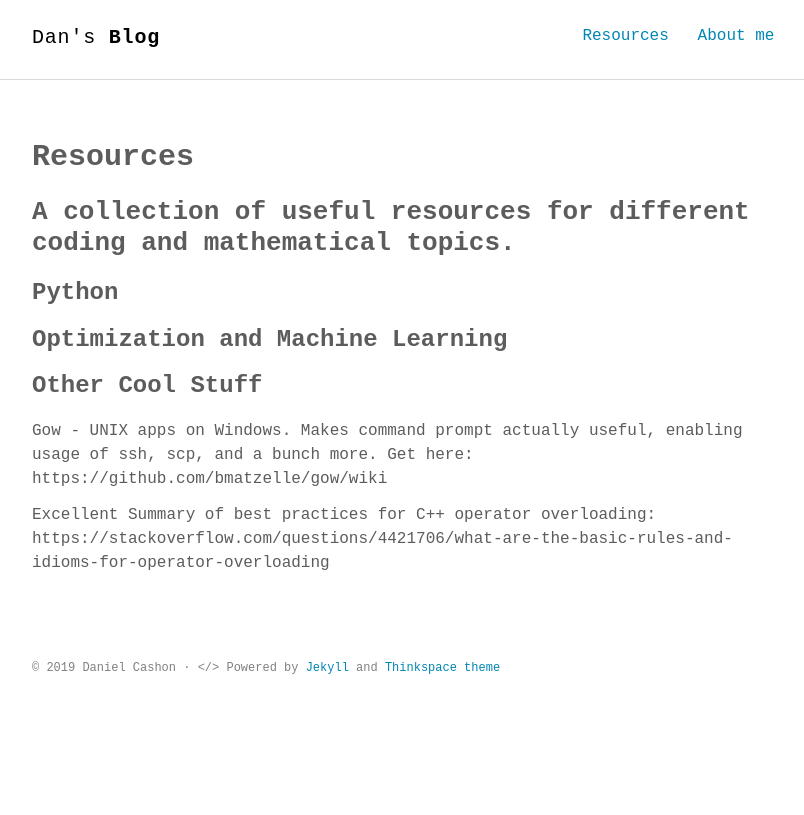
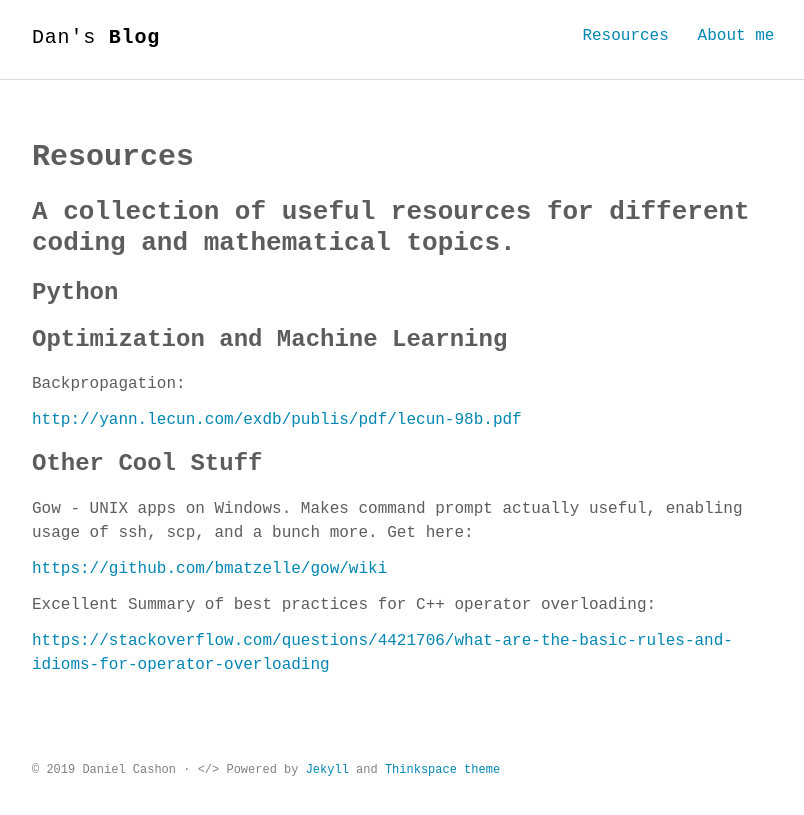
Before and after one commit to dcashon/dcashon.github.io, a Jekyll site: the page built from useful.md, in a window 1280 px wide. Shown: the top 815 px of the page, without its empty margins (232-1036 px from the left). Built offline with Jekyll 4.4.1, drawn with Linux system fonts in a browser that asks for light colours; some web fonts are replaced.

Commit message:
Update useful.md

```diff
--- a/useful.md
+++ b/useful.md
@@ -12,11 +12,17 @@ permalink: /useful/
 
 ### Optimization and Machine Learning
 
+Backpropagation:
+
+<http://yann.lecun.com/exdb/publis/pdf/lecun-98b.pdf>
+
 
 ### Other Cool Stuff
 Gow - UNIX apps on Windows. Makes command prompt actually useful, enabling usage of ssh, scp, and a bunch more.
 Get here:
-  https://github.com/bmatzelle/gow/wiki
+
+<https://github.com/bmatzelle/gow/wiki>
 
 Excellent Summary of best practices for C++ operator overloading:
-https://stackoverflow.com/questions/4421706/what-are-the-basic-rules-and-idioms-for-operator-overloading
+
+<https://stackoverflow.com/questions/4421706/what-are-the-basic-rules-and-idioms-for-operator-overloading>
```
